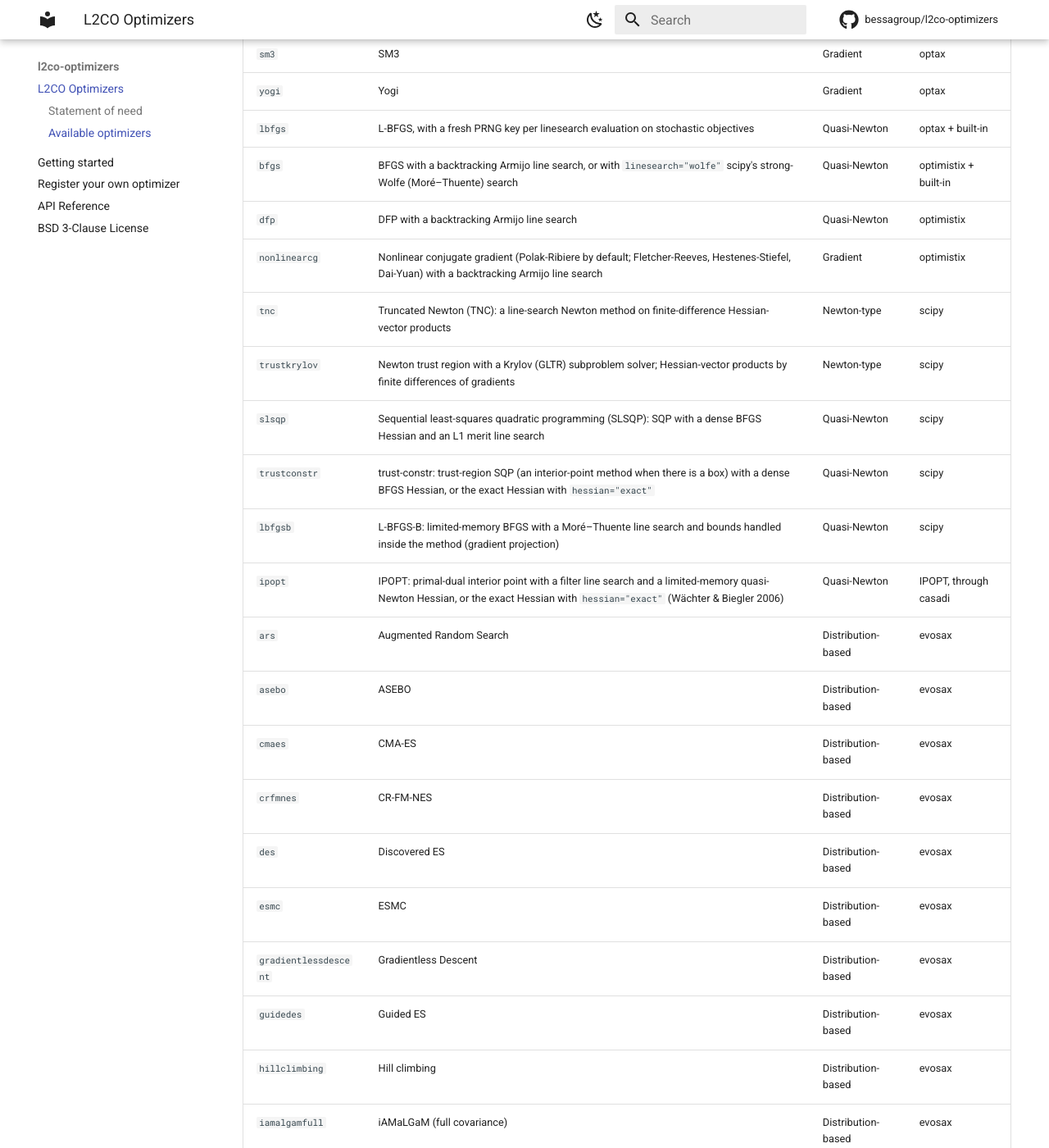
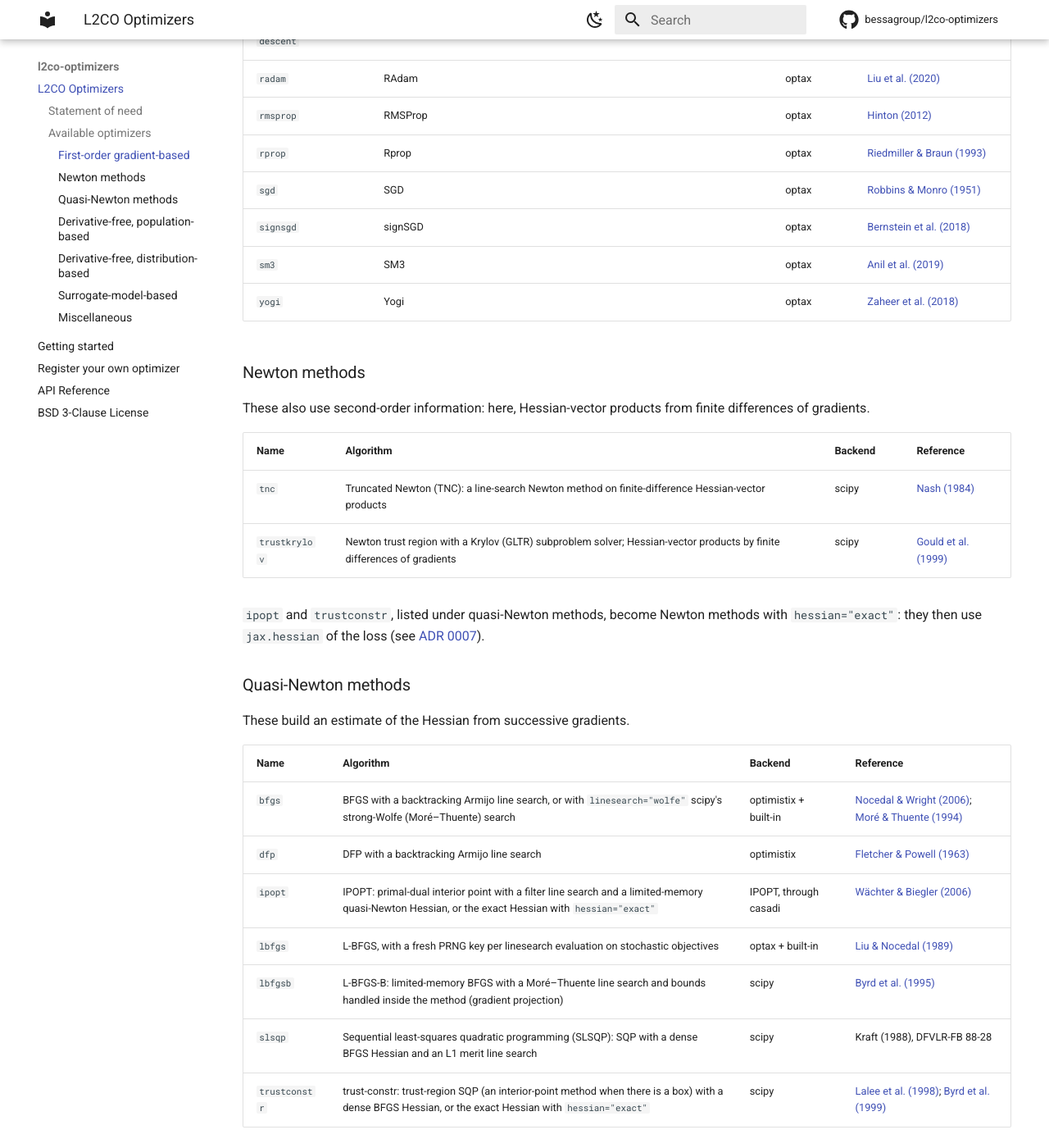
Before and after one commit to bessagroup/l2co-optimizers, an MkDocs documentation site: the page built from docs/index.md, in a window 1280 px wide and 1400 px high, scrolled down 2123 px. Shown: the whole window at 82% size. Built offline with MkDocs 1.6.1 and Material for MkDocs 9.7.7, drawn with Linux system fonts in a browser that asks for light colours; comment, search, counter and statistics services are not loaded; some of the changed text lies outside the part shown.

Commit message:
docs: group the optimizer list by method, with paper references
Split the single 74-row optimizer table in README.md and docs/index.md
into seven: first-order gradient-based, Newton, quasi-Newton,
derivative-free population-based, derivative-free distribution-based,
surrogate-model-based, and miscellaneous. Each table gains a Reference
column in the style of evosax's README, citing the paper the library's
implementation follows, or the method's original paper where the
library cites none. The Family column is dropped: the section heading
carries it.

Co-Authored-By: Claude Opus 5.5 (1M context) <noreply@anthropic.com>

```diff
--- a/docs/index.md
+++ b/docs/index.md
@@ -24,82 +24,130 @@ It depends on neither `l2co` nor `l2co-tasks`, and has no notion of a task: fact
 
 Every optimizer below is built by name through `optimizer_mapping(name)`. Names are normalized (non-alphanumerics stripped, lowercased), so `"rbf_trust_region"` and `"rbftrustregion"` resolve to the same entry. Meta-optimizers (`l2co`, `rl2co`) are not built in: they register themselves when their package is imported.
 
-| Name | Algorithm | Family | Backend |
+The tables group the optimizers by what they use from the objective and how they search. Each reference is the paper that introduced the method, or the paper its library's implementation follows.
+
+### First-order gradient-based
+
+These use the loss and its gradient.
+
+| Name | Algorithm | Backend | Reference |
 | --- | --- | --- | --- |
-| `adabelief` | AdaBelief | Gradient | optax |
-| `adadelta` | AdaDelta | Gradient | optax |
-| `adafactor` | Adafactor | Gradient | optax |
-| `adagrad` | AdaGrad | Gradient | optax |
-| `adam` | Adam | Gradient | optax |
-| `adamax` | AdaMax | Gradient | optax |
-| `adamaxw` | AdaMax with decoupled weight decay | Gradient | optax |
-| `adamw` | AdamW | Gradient | optax |
-| `adan` | Adan | Gradient | optax |
-| `amsgrad` | AMSGrad | Gradient | optax |
-| `fromage` | Fromage | Gradient | optax |
-| `lamb` | LAMB | Gradient | optax |
-| `lars` | LARS | Gradient | optax |
-| `lion` | Lion | Gradient | optax |
-| `nadam` | NAdam (Adam with Nesterov momentum) | Gradient | optax |
-| `nadamw` | NAdamW (AdamW with Nesterov momentum) | Gradient | optax |
-| `noisysgd` | Noisy SGD | Gradient | optax |
-| `novograd` | NovoGrad | Gradient | optax |
-| `optimisticadam` | Optimistic Adam | Gradient | optax |
-| `optimisticgradientdescent` | Optimistic gradient descent | Gradient | optax |
-| `radam` | RAdam | Gradient | optax |
-| `rmsprop` | RMSProp | Gradient | optax |
-| `rprop` | Rprop | Gradient | optax |
-| `sgd` | SGD | Gradient | optax |
-| `signsgd` | signSGD | Gradient | optax |
-| `sm3` | SM3 | Gradient | optax |
-| `yogi` | Yogi | Gradient | optax |
-| `lbfgs` | L-BFGS, with a fresh PRNG key per linesearch evaluation on stochastic objectives | Quasi-Newton | optax + built-in |
-| `bfgs` | BFGS with a backtracking Armijo line search, or with `linesearch="wolfe"` scipy's strong-Wolfe (Moré–Thuente) search | Quasi-Newton | optimistix + built-in |
-| `dfp` | DFP with a backtracking Armijo line search | Quasi-Newton | optimistix |
-| `nonlinearcg` | Nonlinear conjugate gradient (Polak-Ribiere by default; Fletcher-Reeves, Hestenes-Stiefel, Dai-Yuan) with a backtracking Armijo line search | Gradient | optimistix |
-| `tnc` | Truncated Newton (TNC): a line-search Newton method on finite-difference Hessian-vector products | Newton-type | scipy |
-| `trustkrylov` | Newton trust region with a Krylov (GLTR) subproblem solver; Hessian-vector products by finite differences of gradients | Newton-type | scipy |
-| `slsqp` | Sequential least-squares quadratic programming (SLSQP): SQP with a dense BFGS Hessian and an L1 merit line search | Quasi-Newton | scipy |
-| `trustconstr` | trust-constr: trust-region SQP (an interior-point method when there is a box) with a dense BFGS Hessian, or the exact Hessian with `hessian="exact"` | Quasi-Newton | scipy |
-| `lbfgsb` | L-BFGS-B: limited-memory BFGS with a Moré–Thuente line search and bounds handled inside the method (gradient projection) | Quasi-Newton | scipy |
-| `ipopt` | IPOPT: primal-dual interior point with a filter line search and a limited-memory quasi-Newton Hessian, or the exact Hessian with `hessian="exact"` (Wächter & Biegler 2006) | Quasi-Newton | IPOPT, through casadi |
-| `ars` | Augmented Random Search | Distribution-based | evosax |
-| `asebo` | ASEBO | Distribution-based | evosax |
-| `cmaes` | CMA-ES | Distribution-based | evosax |
-| `crfmnes` | CR-FM-NES | Distribution-based | evosax |
-| `des` | Discovered ES | Distribution-based | evosax |
-| `esmc` | ESMC | Distribution-based | evosax |
-| `gradientlessdescent` | Gradientless Descent | Distribution-based | evosax |
-| `guidedes` | Guided ES | Distribution-based | evosax |
-| `hillclimbing` | Hill climbing | Distribution-based | evosax |
-| `iamalgamfull` | iAMaLGaM (full covariance) | Distribution-based | evosax |
-| `iamalgamunivariate` | iAMaLGaM (univariate) | Distribution-based | evosax |
-| `lmmaes` | LM-MA-ES | Distribution-based | evosax |
-| `maes` | MA-ES | Distribution-based | evosax |
-| `noisereusees` | Noise-Reuse ES | Distribution-based | evosax |
-| `openes` | OpenAI-ES | Distribution-based | evosax |
-| `persistentes` | Persistent ES | Distribution-based | evosax |
-| `pgpe` | PGPE | Distribution-based | evosax |
-| `rmes` | Rm-ES | Distribution-based | evosax |
-| `sepcmaes` | Sep-CMA-ES | Distribution-based | evosax |
-| `simplees` | Simple ES | Distribution-based | evosax |
-| `simulatedannealing` | Simulated annealing | Distribution-based | evosax |
-| `snes` | SNES | Distribution-based | evosax |
-| `xnes` | xNES | Distribution-based | evosax |
-| `differentialevolution` | Differential Evolution | Population-based | evosax |
-| `diffusionevolution` | Diffusion Evolution | Population-based | evosax |
-| `gesmrga` | GESMR-GA | Population-based | evosax |
-| `mr15ga` | MR15-GA | Population-based | evosax |
-| `pso` | Particle Swarm Optimization | Population-based | evosax |
-| `samrga` | SAMR-GA | Population-based | evosax |
-| `simplega` | Simple GA | Population-based | evosax |
-| `neldermead` | Nelder-Mead downhill simplex; the population is the simplex (dimensionality + 1 vertices) | Population-based | optimistix |
-| `shade` | SHADE, with optional turning-based mutation (Tanabe & Fukunaga 2013; Sun et al. 2020) | Population-based | built-in (evosax API) |
-| `turbo` | TuRBO trust-region Bayesian optimization (Eriksson et al. 2019) | Model-based | built-in |
-| `rbf_trust_region` | RBF-surrogate trust-region search (ORBIT / DYCORS family) | Model-based | built-in |
-| `cobyqa` | COBYQA: derivative-free trust region on quadratic interpolation models (Ragonneau & Zhang) | Model-based | scipy |
-| `powell` | Powell's conjugate direction method (derivative-free line searches) | Direct search | scipy |
-| `randomsearch` | One-shot random search | Random | built-in |
+| `adabelief` | AdaBelief | optax | [Zhuang et al. (2020)](https://arxiv.org/abs/2010.07468) |
+| `adadelta` | AdaDelta | optax | [Zeiler (2012)](https://arxiv.org/abs/1212.5701) |
+| `adafactor` | Adafactor | optax | [Shazeer & Stern (2018)](https://arxiv.org/abs/1804.04235) |
+| `adagrad` | AdaGrad | optax | [Duchi et al. (2011)](https://jmlr.org/papers/v12/duchi11a.html) |
+| `adam` | Adam | optax | [Kingma & Ba (2014)](https://arxiv.org/abs/1412.6980) |
+| `adamax` | AdaMax | optax | [Kingma & Ba (2014)](https://arxiv.org/abs/1412.6980) |
+| `adamaxw` | AdaMax with decoupled weight decay | optax | [Loshchilov & Hutter (2019)](https://arxiv.org/abs/1711.05101) |
+| `adamw` | AdamW | optax | [Loshchilov & Hutter (2019)](https://arxiv.org/abs/1711.05101) |
+| `adan` | Adan | optax | [Xie et al. (2022)](https://arxiv.org/abs/2208.06677) |
+| `amsgrad` | AMSGrad | optax | [Reddi et al. (2018)](https://openreview.net/forum?id=ryQu7f-RZ) |
+| `fromage` | Fromage | optax | [Bernstein et al. (2020)](https://arxiv.org/abs/2002.03432) |
+| `lamb` | LAMB | optax | [You et al. (2020)](https://arxiv.org/abs/1904.00962) |
+| `lars` | LARS | optax | [You et al. (2017)](https://arxiv.org/abs/1708.03888) |
+| `lion` | Lion | optax | [Chen et al. (2023)](https://arxiv.org/abs/2302.06675) |
+| `nadam` | NAdam (Adam with Nesterov momentum) | optax | [Dozat (2016)](https://openreview.net/forum?id=OM0jvwB8jIp57ZJjtNEZ) |
+| `nadamw` | NAdamW (AdamW with Nesterov momentum) | optax | [Dozat (2016)](https://openreview.net/forum?id=OM0jvwB8jIp57ZJjtNEZ); [Loshchilov & Hutter (2019)](https://arxiv.org/abs/1711.05101) |
+| `noisysgd` | Noisy SGD | optax | [Neelakantan et al. (2015)](https://arxiv.org/abs/1511.06807) |
+| `nonlinearcg` | Nonlinear conjugate gradient (Polak-Ribiere by default; Fletcher-Reeves, Hestenes-Stiefel, Dai-Yuan) with a backtracking Armijo line search | optimistix | [Polak & Ribière (1969)](https://doi.org/10.1051/m2an/196903R100351) |
+| `novograd` | NovoGrad | optax | [Ginsburg et al. (2019)](https://arxiv.org/abs/1905.11286) |
+| `optimisticadam` | Optimistic Adam | optax | [Daskalakis et al. (2017)](https://arxiv.org/abs/1711.00141) |
+| `optimisticgradientdescent` | Optimistic gradient descent | optax | [Mokhtari et al. (2019)](https://arxiv.org/abs/1901.08511) |
+| `radam` | RAdam | optax | [Liu et al. (2020)](https://arxiv.org/abs/1908.03265) |
+| `rmsprop` | RMSProp | optax | [Hinton (2012)](https://www.cs.toronto.edu/~tijmen/csc321/slides/lecture_slides_lec6.pdf) |
+| `rprop` | Rprop | optax | [Riedmiller & Braun (1993)](https://ieeexplore.ieee.org/document/298623) |
+| `sgd` | SGD | optax | [Robbins & Monro (1951)](https://doi.org/10.1214/aoms/1177729586) |
+| `signsgd` | signSGD | optax | [Bernstein et al. (2018)](https://arxiv.org/abs/1802.04434) |
+| `sm3` | SM3 | optax | [Anil et al. (2019)](https://arxiv.org/abs/1901.11150) |
+| `yogi` | Yogi | optax | [Zaheer et al. (2018)](https://proceedings.neurips.cc/paper/2018/file/90365351ccc7437a1309dc64e4db32a3-Paper.pdf) |
+
+### Newton methods
+
+These also use second-order information: here, Hessian-vector products from finite differences of gradients.
+
+| Name | Algorithm | Backend | Reference |
+| --- | --- | --- | --- |
+| `tnc` | Truncated Newton (TNC): a line-search Newton method on finite-difference Hessian-vector products | scipy | [Nash (1984)](https://doi.org/10.1137/0721052) |
+| `trustkrylov` | Newton trust region with a Krylov (GLTR) subproblem solver; Hessian-vector products by finite differences of gradients | scipy | [Gould et al. (1999)](https://doi.org/10.1137/S1052623497322735) |
+
+`ipopt` and `trustconstr`, listed under quasi-Newton methods, become Newton methods with `hessian="exact"`: they then use `jax.hessian` of the loss (see [ADR 0007](https://github.com/bessagroup/l2co-optimizers/blob/develop/docs/adr/0007-exact-hessians-for-ipopt-and-trustconstr.md)).
+
+### Quasi-Newton methods
+
+These build an estimate of the Hessian from successive gradients.
+
+| Name | Algorithm | Backend | Reference |
+| --- | --- | --- | --- |
+| `bfgs` | BFGS with a backtracking Armijo line search, or with `linesearch="wolfe"` scipy's strong-Wolfe (Moré–Thuente) search | optimistix + built-in | [Nocedal & Wright (2006)](https://doi.org/10.1007/978-0-387-40065-5); [Moré & Thuente (1994)](https://doi.org/10.1145/192115.192132) |
+| `dfp` | DFP with a backtracking Armijo line search | optimistix | [Fletcher & Powell (1963)](https://doi.org/10.1093/comjnl/6.2.163) |
+| `ipopt` | IPOPT: primal-dual interior point with a filter line search and a limited-memory quasi-Newton Hessian, or the exact Hessian with `hessian="exact"` | IPOPT, through casadi | [Wächter & Biegler (2006)](https://doi.org/10.1007/s10107-004-0559-y) |
+| `lbfgs` | L-BFGS, with a fresh PRNG key per linesearch evaluation on stochastic objectives | optax + built-in | [Liu & Nocedal (1989)](https://doi.org/10.1007/BF01589116) |
+| `lbfgsb` | L-BFGS-B: limited-memory BFGS with a Moré–Thuente line search and bounds handled inside the method (gradient projection) | scipy | [Byrd et al. (1995)](https://doi.org/10.1137/0916069) |
+| `slsqp` | Sequential least-squares quadratic programming (SLSQP): SQP with a dense BFGS Hessian and an L1 merit line search | scipy | Kraft (1988), DFVLR-FB 88-28 |
+| `trustconstr` | trust-constr: trust-region SQP (an interior-point method when there is a box) with a dense BFGS Hessian, or the exact Hessian with `hessian="exact"` | scipy | [Lalee et al. (1998)](https://doi.org/10.1137/S1052623493262993); [Byrd et al. (1999)](https://doi.org/10.1137/S1052623497325107) |
+
+### Derivative-free, population-based
+
+These evolve a set of points using loss values only.
+
+| Name | Algorithm | Backend | Reference |
+| --- | --- | --- | --- |
+| `differentialevolution` | Differential Evolution | evosax | [Storn & Price (1997)](https://doi.org/10.1023/A:1008202821328) |
+| `diffusionevolution` | Diffusion Evolution | evosax | [Zhang et al. (2024)](https://arxiv.org/abs/2410.02543) |
+| `gesmrga` | GESMR-GA | evosax | [Kumar et al. (2022)](https://arxiv.org/abs/2204.04817) |
+| `mr15ga` | MR15-GA | evosax | [Rechenberg (1978)](https://doi.org/10.1007/978-3-642-81283-5_8) |
+| `neldermead` | Nelder-Mead downhill simplex; the population is the simplex (dimensionality + 1 vertices) | optimistix | [Nelder & Mead (1965)](https://doi.org/10.1093/comjnl/7.4.308) |
+| `pso` | Particle Swarm Optimization | evosax | [Kennedy & Eberhart (1995)](https://doi.org/10.1109/ICNN.1995.488968) |
+| `samrga` | SAMR-GA | evosax | [Clune et al. (2008)](https://doi.org/10.1371/journal.pcbi.1000187) |
+| `shade` | SHADE, with optional turning-based mutation | built-in (evosax API) | [Tanabe & Fukunaga (2013)](https://doi.org/10.1109/CEC.2013.6557555); [Sun et al. (2020)](https://doi.org/10.3390/math8091565) |
+| `simplega` | Simple GA | evosax | [Such et al. (2017)](https://arxiv.org/abs/1712.06567) |
+
+### Derivative-free, distribution-based
+
+These sample each generation from a search distribution, and update the distribution from the losses.
+
+| Name | Algorithm | Backend | Reference |
+| --- | --- | --- | --- |
+| `ars` | Augmented Random Search | evosax | [Mania et al. (2018)](https://arxiv.org/abs/1803.07055) |
+| `asebo` | ASEBO | evosax | [Choromanski et al. (2019)](https://arxiv.org/abs/1903.04268) |
+| `cmaes` | CMA-ES | evosax | [Hansen & Ostermeier (2001)](https://doi.org/10.1162/106365601750190398) |
+| `crfmnes` | CR-FM-NES | evosax | [Nomura & Ono (2022)](https://arxiv.org/abs/2201.11422) |
+| `des` | Discovered ES | evosax | [Lange et al. (2023)](https://arxiv.org/abs/2211.11260) |
+| `esmc` | ESMC | evosax | [Merchant et al. (2021)](https://arxiv.org/abs/2107.09661) |
+| `gradientlessdescent` | Gradientless Descent | evosax | [Golovin et al. (2019)](https://arxiv.org/abs/1911.06317) |
+| `guidedes` | Guided ES | evosax | [Maheswaranathan et al. (2018)](https://arxiv.org/abs/1806.10230) |
+| `hillclimbing` | Hill climbing | evosax | — |
+| `iamalgamfull` | iAMaLGaM (full covariance) | evosax | [Bosman et al. (2013)](https://homepages.cwi.nl/~bosman/publications/2013_benchmarkingparameterfree.pdf) |
+| `iamalgamunivariate` | iAMaLGaM (univariate) | evosax | [Bosman et al. (2013)](https://homepages.cwi.nl/~bosman/publications/2013_benchmarkingparameterfree.pdf) |
+| `lmmaes` | LM-MA-ES | evosax | [Loshchilov et al. (2017)](https://arxiv.org/abs/1705.06693) |
+| `maes` | MA-ES | evosax | [Beyer & Sendhoff (2017)](https://doi.org/10.1109/TEVC.2017.2680320) |
+| `noisereusees` | Noise-Reuse ES | evosax | [Li et al. (2023)](https://arxiv.org/abs/2304.12180) |
+| `openes` | OpenAI-ES | evosax | [Salimans et al. (2017)](https://arxiv.org/abs/1703.03864) |
+| `persistentes` | Persistent ES | evosax | [Vicol et al. (2021)](https://arxiv.org/abs/2112.13835) |
+| `pgpe` | PGPE | evosax | [Sehnke et al. (2008)](https://doi.org/10.1007/978-3-540-87536-9_40) |
+| `rmes` | Rm-ES | evosax | [Li & Zhang (2018)](https://doi.org/10.1109/TEVC.2017.2765682) |
+| `sepcmaes` | Sep-CMA-ES | evosax | [Ros & Hansen (2008)](https://hal.inria.fr/inria-00287367/document) |
+| `simplees` | Simple ES | evosax | [Rechenberg (1978)](https://doi.org/10.1007/978-3-642-81283-5_8) |
+| `simulatedannealing` | Simulated annealing | evosax | [Kirkpatrick et al. (1983)](https://doi.org/10.1126/science.220.4598.671) |
+| `snes` | SNES | evosax | [Wierstra et al. (2014)](https://www.jmlr.org/papers/volume15/wierstra14a/wierstra14a.pdf) |
+| `xnes` | xNES | evosax | [Wierstra et al. (2014)](https://www.jmlr.org/papers/volume15/wierstra14a/wierstra14a.pdf) |
+
+### Surrogate-model-based
+
+These fit a model to the points evaluated so far, and choose the next points from it.
+
+| Name | Algorithm | Backend | Reference |
+| --- | --- | --- | --- |
+| `cobyqa` | COBYQA: derivative-free trust region on quadratic interpolation models | scipy | [Ragonneau (2022)](https://theses.lib.polyu.edu.hk/handle/200/12294) |
+| `rbf_trust_region` | RBF-surrogate trust-region search (ORBIT / DYCORS family) | built-in | [Wild & Shoemaker (2011)](https://doi.org/10.1137/09074927X); [Regis & Shoemaker (2013)](https://doi.org/10.1080/0305215X.2012.687731) |
+| `turbo` | TuRBO trust-region Bayesian optimization | built-in | [Eriksson et al. (2019)](https://arxiv.org/abs/1910.01739) |
+
+### Miscellaneous
+
+| Name | Algorithm | Backend | Reference |
+| --- | --- | --- | --- |
+| `powell` | Powell's conjugate direction method (derivative-free line searches) | scipy | [Powell (1964)](https://doi.org/10.1093/comjnl/7.2.155) |
+| `randomsearch` | One-shot random search | built-in | [Bergstra & Bengio (2012)](https://www.jmlr.org/papers/volume13/bergstra12a/bergstra12a.pdf) |
 
 The four optimistix entries (`bfgs`, `dfp`, `nonlinearcg`, `neldermead`) run as plain registry entries only: they evaluate the objective themselves, so `optimizer_parts` cannot unpack them into a switching menu. They bill the evaluations optimistix actually makes (one per step for the gradient solvers; for Nelder-Mead `n + 1` on the first step, 2 per step and `n + 3` on a shrink), never stop early on their own convergence test, and clip into `bounded` before each evaluation. See [ADR 0001](https://github.com/bessagroup/l2co-optimizers/blob/develop/docs/adr/0001-optimistix-minimisers-as-plain-run-entries.md). `bfgs` with `linesearch="wolfe"` is scipy's BFGS made steppable: in float64 it evaluates the points scipy's BFGS evaluates, and it records the gradient at every point. See [ADR 0005](https://github.com/bessagroup/l2co-optimizers/blob/develop/docs/adr/0005-strong-wolfe-line-search-for-bfgs.md).
 
```
Also changed, not shown: README.md (+123 -75 lines).
